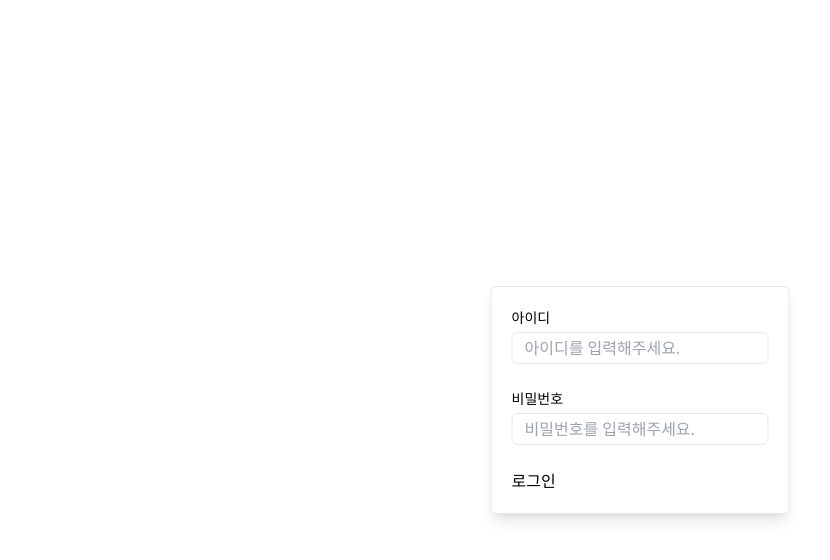
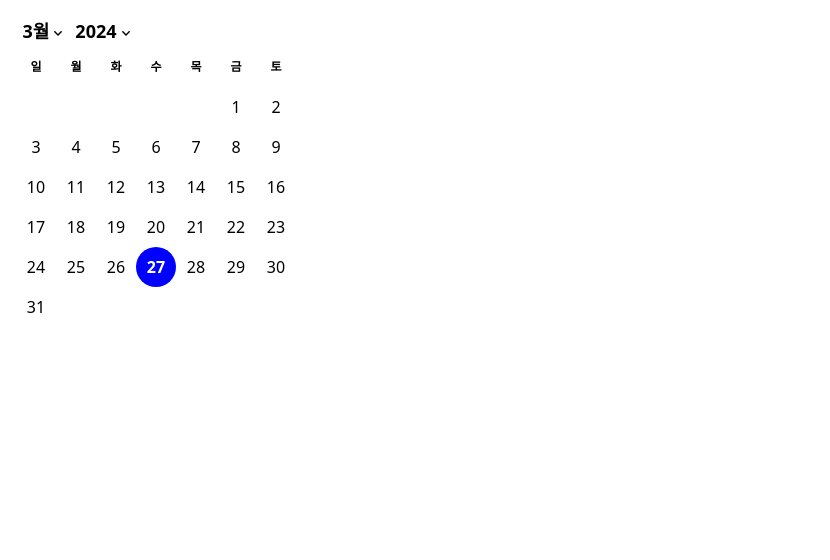
Before and after one commit to developeryyt/know-how-room, a React (Vite) app: page / in a window 1280 px wide. Shown: the top 560 px of the page, without its empty margins (0-830 px from the left). Built offline with nearby package versions, Linux system fonts and the light colour scheme.

Commit message:
데이트피커

```diff
--- a/package.json
+++ b/package.json
@@ -11,10 +11,14 @@
   },
   "dependencies": {
     "classnames": "^2.5.1",
+    "date-fns": "^3.6.0",
     "formik": "^2.4.5",
     "react": "^18.2.0",
+    "react-day-picker": "^8.10.0",
     "react-dom": "^18.2.0",
-    "react-router-dom": "^6.22.3"
+    "react-redux": "^9.1.0",
+    "react-router-dom": "^6.22.3",
+    "redux": "^5.0.1"
   },
   "devDependencies": {
     "@emotion/styled": "^11.11.0",
--- /dev/null
+++ b/src/components/common/KnowDate.jsx
@@ -0,0 +1,31 @@
+import {DayPicker} from "react-day-picker";
+import 'react-day-picker/dist/style.css';
+import {ko} from "date-fns/locale/ko";
+import {useEffect, useState} from "react";
+import {format} from "date-fns";
+
+
+const KnowDate = () => {
+
+    const [selected, setSelected] = useState(new Date())
+
+
+    useEffect(() => {
+        console.log(format(selected, 'MM/dd/yyyy'))
+    }, [selected]);
+
+
+    return (
+        <DayPicker
+            captionLayout='dropdown'
+            mode='single'
+            fromYear={2001}
+            toYear={2025}
+            selected={selected}
+            onSelect={setSelected}
+            locale={ko}
+        />
+    );
+};
+
+export default KnowDate;
--- a/src/main.jsx
+++ b/src/main.jsx
@@ -1,4 +1,4 @@
-import React from 'react'
+import React, {useCallback, useEffect, useState} from 'react'
 import ReactDOM from 'react-dom/client'
 import {BrowserRouter as Router} from "react-router-dom";
 
@@ -7,15 +7,47 @@ import LoginPage from "./pages/login/Login.page.jsx";
 
 
 import './style/index.css'
+import KnowDate from "./components/common/KnowDate.jsx";
 
 const _root = document.getElementById('root')
 
 
 const App = () => {
 
+
+    const [intervalId, setIntervalId] = useState(null);
+
+    useEffect(() => {
+        return () => {
+            if (intervalId) clearInterval(intervalId);
+        };
+    }, [intervalId]);
+
+    const handleMouseDown = () => {
+        setIntervalId(setInterval(() => console.log('1'), 100));
+    };
+
+    const handleMouseUpOrLeave = () => {3
+        clearInterval(intervalId);
+        setIntervalId(null);
+    };
+
+
+
     return (
         <div className='App'>
-            <LoginPage />
+            {/*<LoginPage />*/}
+            <KnowDate />
+            {/*<button*/}
+            {/*    type='button'*/}
+            {/*    onMouseDown={handleMouseDown}*/}
+            {/*    onMouseUp={handleMouseUpOrLeave}*/}
+            {/*    onMouseLeave={handleMouseUpOrLeave}*/}
+            {/*>*/}
+            {/*마우스다운*/}
+            {/*</button>*/}
+
+
         </div>
     )
 }
--- a/src/pages/login/Login.page.jsx
+++ b/src/pages/login/Login.page.jsx
@@ -1,4 +1,5 @@
 import {useFormik} from "formik";
+import {memo} from "react";
 
 
 
@@ -27,7 +28,9 @@ const LoginPage = () => {
                 }}>
 
                     <div className='flex flex-col'>
-
+                        <h1>
+                           KNOW-HOW
+                        </h1>
                         <div className='pb-24'>
                             <label className='block pr-12 pb-4 text-14 font-500'>아이디</label>
                             <input
@@ -67,4 +70,4 @@ const LoginPage = () => {
 }
 
 
-export default LoginPage
+export default memo(LoginPage)
```
Also changed, not shown: 1 other file (tests, documents, lock files or other folders).
